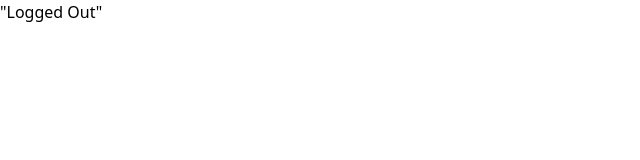
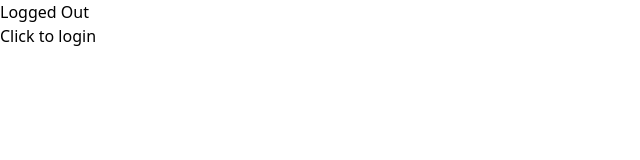
Before and after one commit to PureMax77/nuber-eats-frontend, a React (Create React App) app: page / in a window 1280 px wide. Shown: the top 160 px of the page, without its empty margins (0-640 px from the left). Built offline with nearby package versions, Linux system fonts and the light colour scheme.

Commit message:
Complete 17.0

```diff
--- a/src/App.tsx
+++ b/src/App.tsx
@@ -1,8 +1,13 @@
 import React from "react";
 import { LoggedOutRouter } from "./routers/logged-out-router";
+import { useReactiveVar } from "@apollo/client";
+import { LoggedInRouter } from "./routers/logged-in-router";
+import { isLoggedInVar } from "./apollo";
 
 function App() {
-  return <LoggedOutRouter />;
+  const isLoggedIn = useReactiveVar(isLoggedInVar);
+
+  return isLoggedIn ? <LoggedInRouter /> : <LoggedOutRouter />;
 }
 
 export default App;
--- a/src/apollo.ts
+++ b/src/apollo.ts
@@ -1,6 +1,20 @@
-import { ApolloClient, InMemoryCache } from "@apollo/client";
+import { ApolloClient, InMemoryCache, makeVar } from "@apollo/client";
+
+export const isLoggedInVar = makeVar(false);
 
 export const client = new ApolloClient({
   uri: "http://localhost:4000/graphql",
-  cache: new InMemoryCache(),
+  cache: new InMemoryCache({
+    typePolicies: {
+      Query: {
+        fields: {
+          isLoggedIn: {
+            read() {
+              return isLoggedInVar();
+            },
+          },
+        },
+      },
+    },
+  }),
 });
--- a/src/routers/logged-in-router.tsx
+++ b/src/routers/logged-in-router.tsx
@@ -1 +1,8 @@
-export const LoggedInRouter = () => <span>"Logged In"</span>;
+import { isLoggedInVar } from "../apollo";
+
+export const LoggedInRouter = () => (
+  <div>
+    <h1>Logged In</h1>
+    <button onClick={() => isLoggedInVar(false)}>Log out</button>
+  </div>
+);
--- a/src/routers/logged-out-router.tsx
+++ b/src/routers/logged-out-router.tsx
@@ -1 +1,14 @@
-export const LoggedOutRouter = () => <span>"Logged Out"</span>;
+import { isLoggedInVar } from "../apollo";
+
+export const LoggedOutRouter = () => {
+  const onClick = () => {
+    isLoggedInVar(true);
+  };
+
+  return (
+    <div>
+      <h1>Logged Out</h1>
+      <button onClick={onClick}>Click to login</button>
+    </div>
+  );
+};
```
